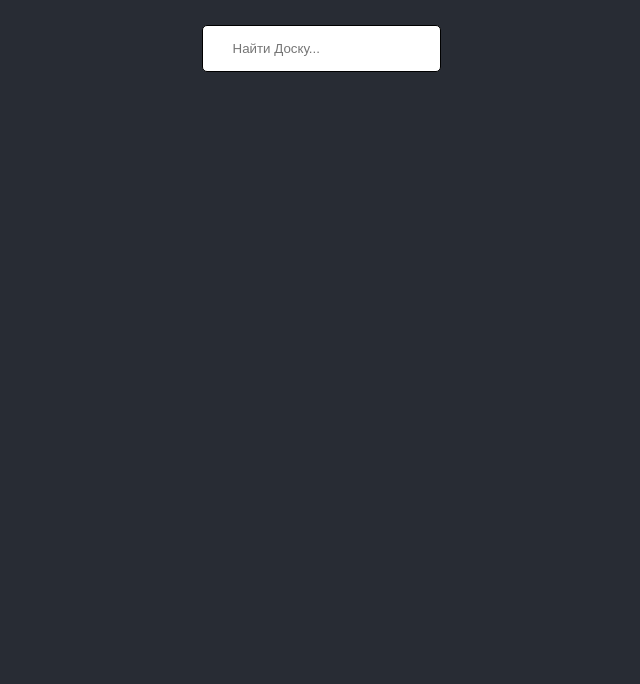
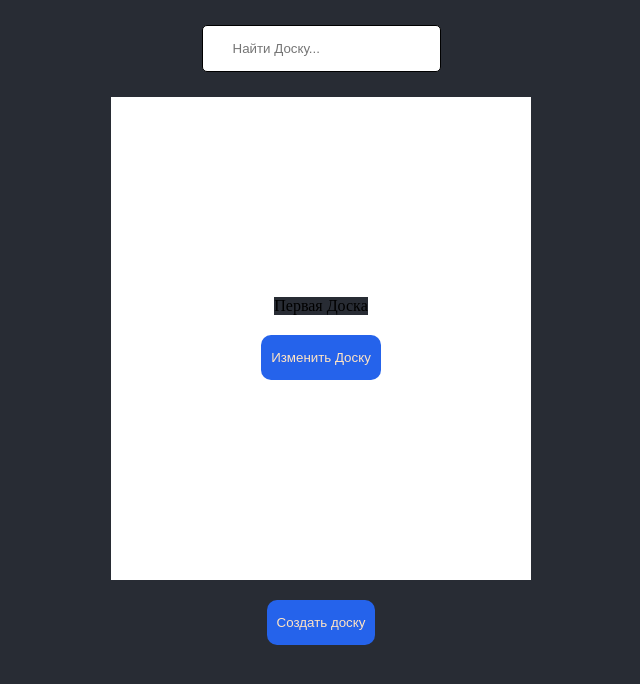
Before and after one commit to Prostack2003/kanban-desk, a React app: page / in a window 1280 px wide. Shown: the top 684 px of the page, without its empty margins (319-959 px from the left). Built offline with nearby package versions, Linux system fonts and the light colour scheme.

Commit message:
feat: add component board

```diff
--- a/src/App.tsx
+++ b/src/App.tsx
@@ -1,4 +1,5 @@
 import Header from './components/Header/Header';
+import BoardList from './components/BoardList/BoardList';
 
 export default function App() {
   const handleSearch = (value: string) => {
@@ -8,6 +9,7 @@ export default function App() {
   return (
     <>
       <Header onSearch={handleSearch}/>
+      <BoardList />
     </>
   )
 }
```
